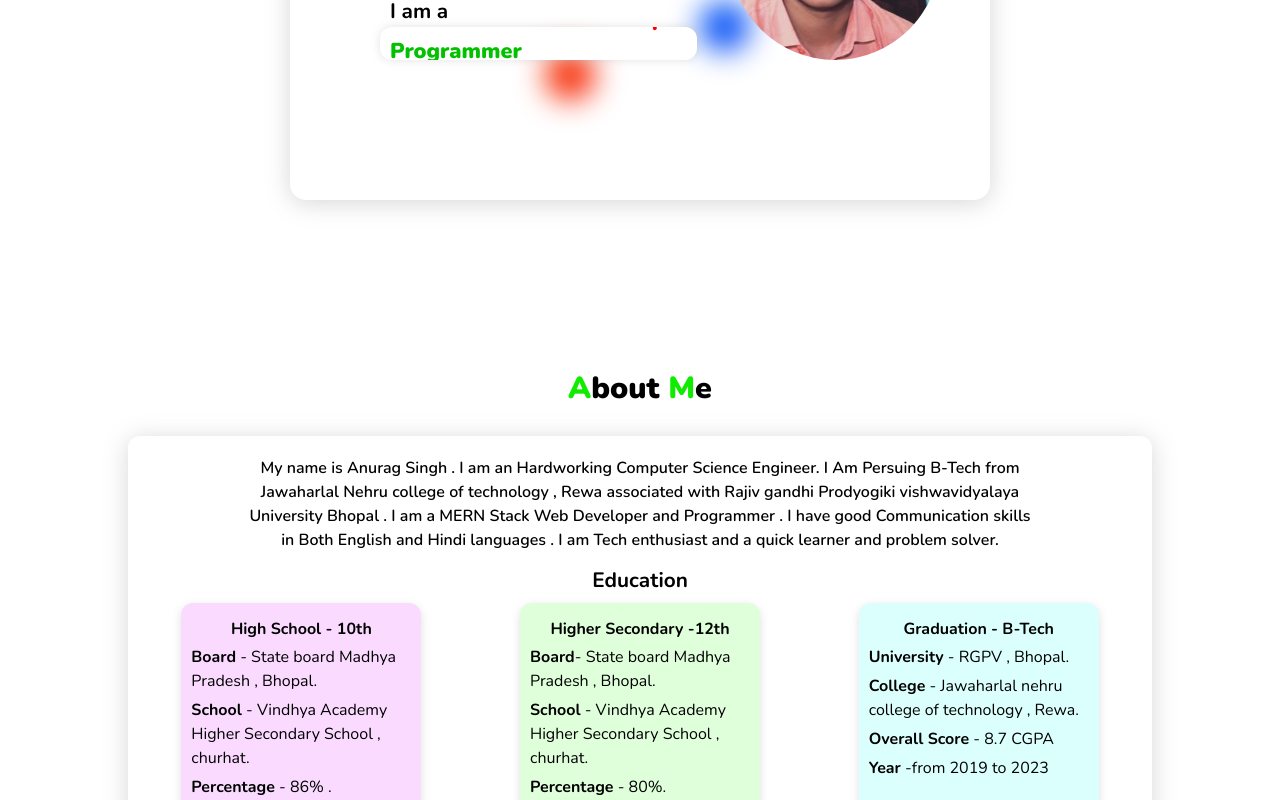
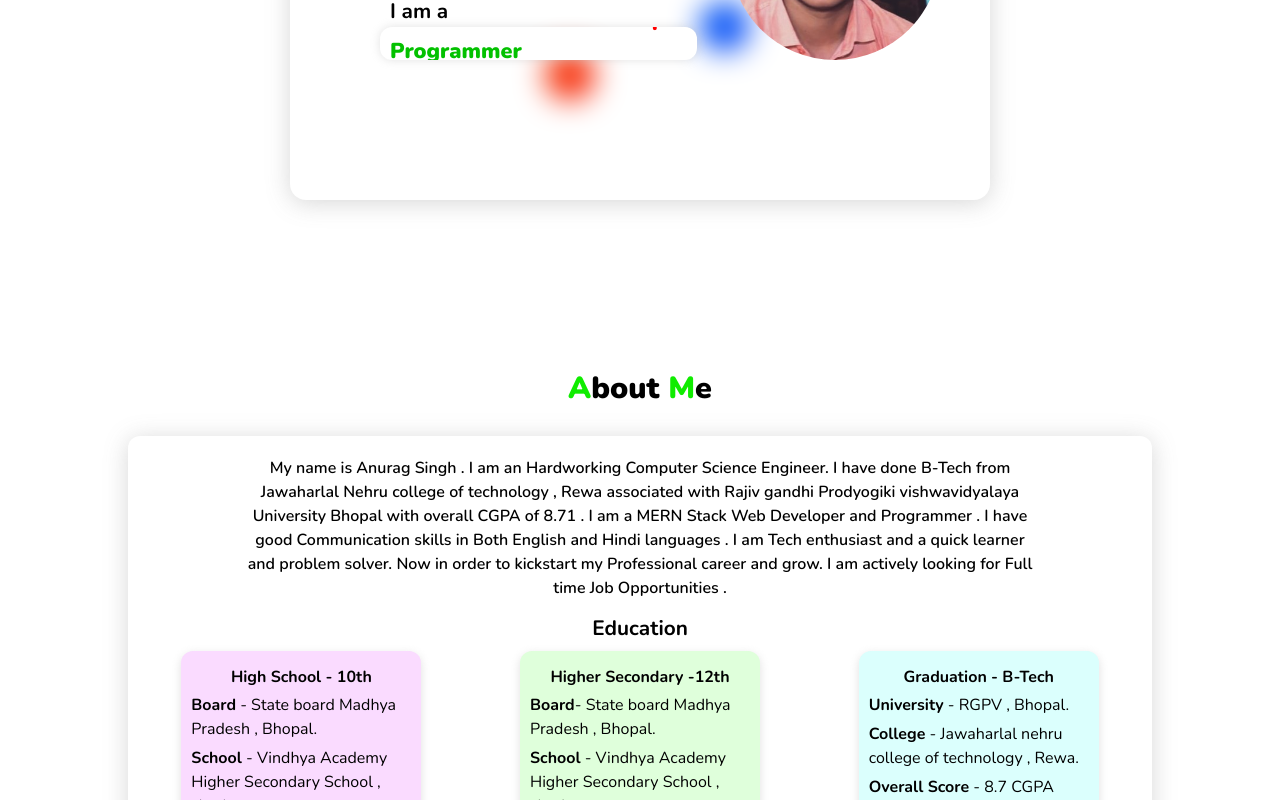
Before and after one commit to CoderAnurag007/My-Portfolio, a React (Create React App) app: page / in a window 1280 px wide. Shown: the part 430-1230 px from the top of the page. Built offline with nearby package versions, Linux system fonts and the light colour scheme.

Commit message:
changes in about

```diff
--- a/src/components/section2/section2.jsx
+++ b/src/components/section2/section2.jsx
@@ -10,12 +10,14 @@ const Section2 = () => {
       <div className="textbox2">
         <p>
           My name is Anurag Singh . I am an Hardworking Computer Science
-          Engineer. I Am Persuing B-Tech from Jawaharlal Nehru college of
+          Engineer. I have done B-Tech from Jawaharlal Nehru college of
           technology , Rewa associated with Rajiv gandhi Prodyogiki
-          vishwavidyalaya University Bhopal . I am a MERN Stack Web Developer
-          and Programmer . I have good Communication skills in Both English and
-          Hindi languages . I am Tech enthusiast and a quick learner and problem
-          solver.
+          vishwavidyalaya University Bhopal with overall CGPA of 8.71 . I am a
+          MERN Stack Web Developer and Programmer . I have good Communication
+          skills in Both English and Hindi languages . I am Tech enthusiast and
+          a quick learner and problem solver. Now in order to kickstart my
+          Professional career and grow. I am actively looking for Full time Job
+          Opportunities .
         </p>
 
         {/* <div className="edubox">
```
